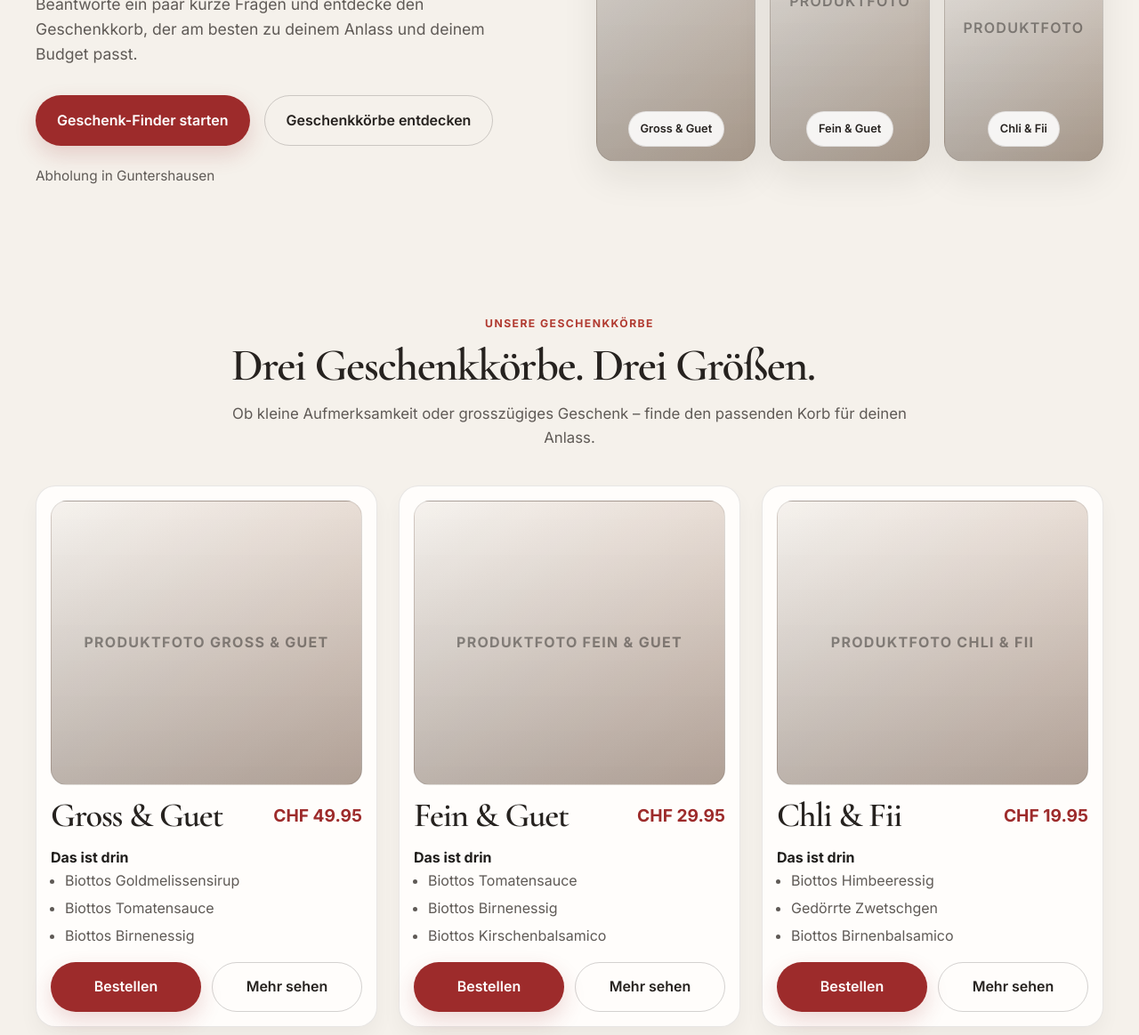
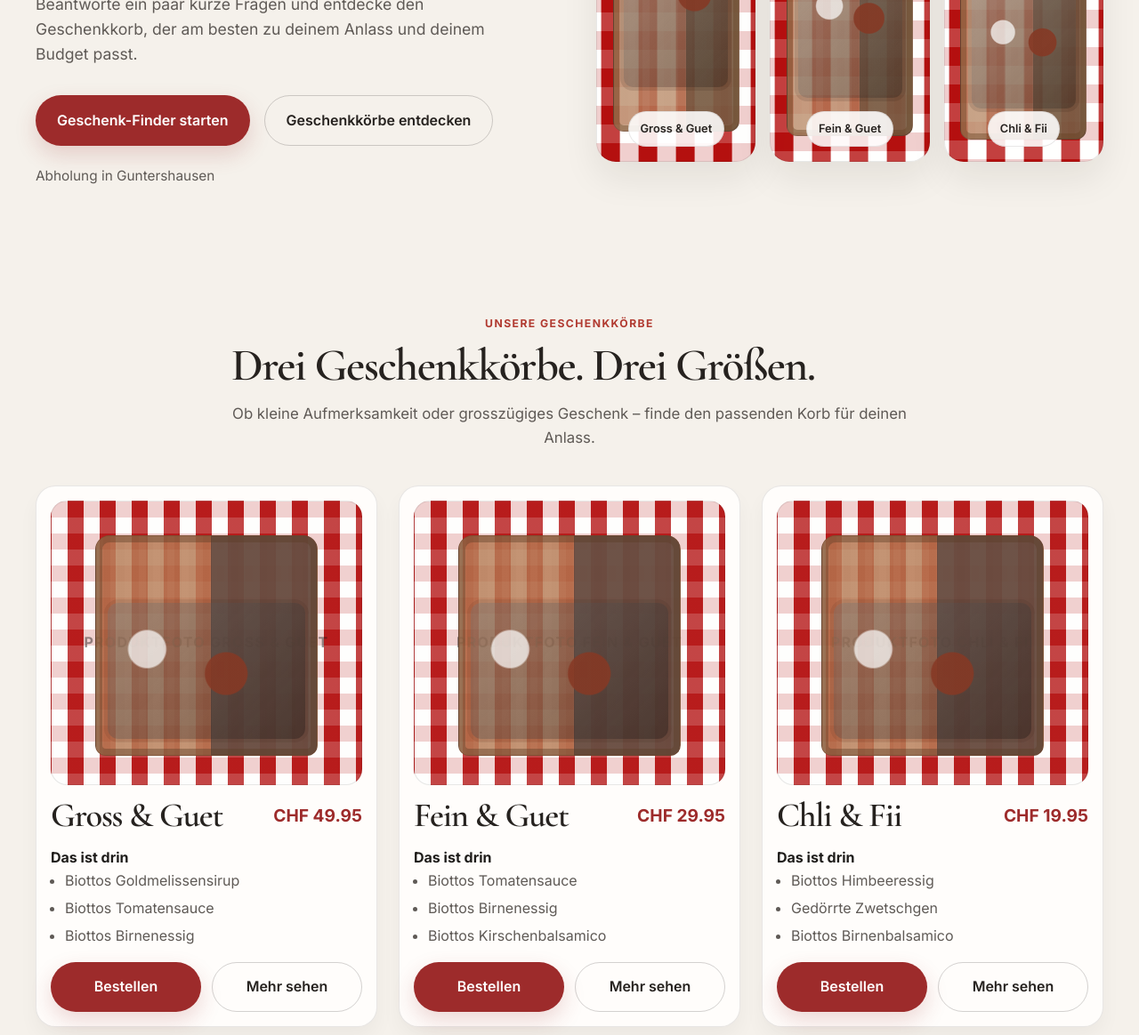
Before and after one commit to travellerswiss01/biottos-laedeli, a plain HTML site: page index.html in a window 1280 px wide. Shown: the part 457-1621 px from the top of the page at 89% size. Drawn offline with nearby package versions, Linux system fonts and the light colour scheme.

Commit message:
Bildplatzhalter optisch mit regionalem Geschenkkorb-Design verbessern, damit die Seite bereits nach den echten Produktfotos aussieht.

```diff
--- a/script.js
+++ b/script.js
@@ -122,7 +122,7 @@
 
   container.innerHTML = products.map((product) => `
     <article class="product-card" data-product-id="${product.id}">
-      <div class="product-image">${product.mainImage}</div>
+      <div class="product-image product-image--${product.id}">${product.mainImage}</div>
       <div class="product-meta">
         <h3>${product.name}</h3>
         <span class="price">${formatPrice(product.price)}</span>
@@ -283,7 +283,7 @@
         <p class="eyebrow">Unser Vorschlag für dich</p>
       </div>
 
-      <div class="result-visual">${product.mainImage}</div>
+      <div class="result-visual result-visual--${product.id}">${product.mainImage}</div>
 
       <div class="result-head">
         <div>
--- a/styles.css
+++ b/styles.css
@@ -309,27 +309,42 @@
   border-radius: 22px;
   overflow: hidden;
   min-height: 320px;
-  background: linear-gradient(180deg, rgba(255,255,255,0.12), rgba(0,0,0,0.18)),
-    linear-gradient(135deg, #f5f1eb, #dcd4cc 50%, #c9b7a6);
   border: 1px solid var(--line);
   box-shadow: var(--shadow);
   display: flex;
   align-items: end;
   justify-content: center;
   padding: 1rem;
+  background:
+    linear-gradient(90deg, rgba(255,255,255,0.75) 0 50%, rgba(175,0,0,0.75) 50% 100%),
+    linear-gradient(0deg, rgba(255,255,255,0.75) 0 50%, rgba(175,0,0,0.75) 50% 100%);
+  background-size: 42px 42px, 42px 42px;
+  background-repeat: repeat;
+  background-position: center;
 }
 
 .photo-card::before {
-  content: "Produktfoto";
+  content: "";
   position: absolute;
-  inset: 0;
-  display: grid;
-  place-items: center;
-  color: rgba(26, 24, 22, 0.45);
-  font-size: 1rem;
-  font-weight: 600;
-  letter-spacing: 0.08em;
-  text-transform: uppercase;
+  inset: 14% 10% 8% 10%;
+  border-radius: 18px 18px 12px 12px;
+  background:
+    linear-gradient(90deg, rgba(182,133,96,0.75) 0 58%, rgba(120,91,66,0.92) 58% 100%),
+    repeating-linear-gradient(90deg, rgba(255,255,255,0.16), rgba(255,255,255,0.16) 8px, rgba(0,0,0,0.02) 8px, rgba(0,0,0,0.02) 16px);
+  border: 1px solid rgba(75,46,30,0.5);
+  box-shadow: inset 0 0 0 6px rgba(100,65,34,0.4);
+}
+
+.photo-card::after {
+  content: "";
+  position: absolute;
+  inset: 32% 17% 20% 17%;
+  border-radius: 10px;
+  background:
+    radial-gradient(circle at 30% 40%, rgba(255,255,255,0.7) 0 11%, rgba(255,255,255,0) 12%),
+    radial-gradient(circle at 68% 48%, rgba(130,55,35,0.9) 0 14%, rgba(0,0,0,0.18) 15% 100%),
+    linear-gradient(135deg, rgba(255,255,255,0.25), rgba(0,0,0,0.12));
+  box-shadow: 0 0 0 4px rgba(34,18,9,0.12);
 }
 
 .photo-one {
@@ -393,14 +408,53 @@
   border: 1px solid var(--line);
   min-height: 320px;
   overflow: hidden;
-  background: linear-gradient(180deg, rgba(255,255,255,0.15), rgba(0,0,0,0.18)),
-    linear-gradient(135deg, #f4f0eb, #d6c2b5);
   display: grid;
   place-items: center;
   color: rgba(26, 24, 22, 0.45);
   font-weight: 700;
   letter-spacing: 0.08em;
   text-transform: uppercase;
+  background:
+    linear-gradient(90deg, rgba(255,255,255,0.75) 0 50%, rgba(180,18,18,0.78) 50% 100%),
+    linear-gradient(0deg, rgba(255,255,255,0.75) 0 50%, rgba(180,18,18,0.78) 50% 100%);
+  background-size: 36px 36px, 36px 36px;
+  background-repeat: repeat;
+}
+
+.product-image::before {
+  content: "";
+  position: absolute;
+  inset: 12% 14% 10% 14%;
+  border-radius: 16px 16px 12px 12px;
+  background:
+    linear-gradient(90deg, rgba(181,121,81,0.8) 0 52%, rgba(104,76,64,0.96) 52% 100%),
+    repeating-linear-gradient(90deg, rgba(255,255,255,0.14), rgba(255,255,255,0.14) 8px, rgba(0,0,0,0.04) 8px, rgba(0,0,0,0.04) 16px);
+  border: 1px solid rgba(103,64,39,0.7);
+  box-shadow: inset 0 0 0 7px rgba(90,61,39,0.4);
+}
+
+.product-image::after {
+  content: "";
+  position: absolute;
+  inset: 36% 18% 16% 18%;
+  border-radius: 12px;
+  background:
+    radial-gradient(circle at 20% 34%, rgba(255,255,255,0.7) 0 10%, transparent 11%),
+    radial-gradient(circle at 60% 52%, rgba(130,55,35,0.9) 0 15%, rgba(0,0,0,0.22) 16% 100%),
+    linear-gradient(135deg, rgba(255,255,255,0.2), rgba(0,0,0,0.1));
+  box-shadow: 0 0 0 4px rgba(34,18,9,0.08);
+}
+
+.product-image--grossGuet {
+  background-color: #f5efe8;
+}
+
+.product-image--feinGuet {
+  background-color: #f5efe8;
+}
+
+.product-image--chliFii {
+  background-color: #f5efe8;
 }
 
 .product-card h3 {
@@ -552,17 +606,45 @@
 }
 
 .result-visual {
+  position: relative;
   border-radius: 16px;
   min-height: 260px;
-  background: linear-gradient(180deg, rgba(255,255,255,0.18), rgba(0,0,0,0.18)),
-    linear-gradient(135deg, #f1ece7, #d7c1b0);
   border: 1px solid var(--line);
   display: grid;
   place-items: center;
-  color: rgba(26, 24, 22, 0.45);
+  color: rgba(26, 24, 22, 0.55);
   font-weight: 700;
   letter-spacing: 0.08em;
   text-transform: uppercase;
+  overflow: hidden;
+  background:
+    linear-gradient(90deg, rgba(255,255,255,0.75) 0 50%, rgba(180,18,18,0.78) 50% 100%),
+    linear-gradient(0deg, rgba(255,255,255,0.75) 0 50%, rgba(180,18,18,0.78) 50% 100%);
+  background-size: 32px 32px, 32px 32px;
+}
+
+.result-visual::before {
+  content: "";
+  position: absolute;
+  inset: 10% 13% 12% 13%;
+  border-radius: 14px 14px 10px 10px;
+  background:
+    linear-gradient(90deg, rgba(181,121,81,0.8) 0 52%, rgba(104,76,64,0.96) 52% 100%),
+    repeating-linear-gradient(90deg, rgba(255,255,255,0.14), rgba(255,255,255,0.14) 8px, rgba(0,0,0,0.04) 8px, rgba(0,0,0,0.04) 16px);
+  border: 1px solid rgba(103,64,39,0.7);
+  box-shadow: inset 0 0 0 7px rgba(90,61,39,0.4);
+}
+
+.result-visual::after {
+  content: "";
+  position: absolute;
+  inset: 34% 20% 18% 20%;
+  border-radius: 10px;
+  background:
+    radial-gradient(circle at 20% 34%, rgba(255,255,255,0.7) 0 10%, transparent 11%),
+    radial-gradient(circle at 60% 52%, rgba(130,55,35,0.9) 0 15%, rgba(0,0,0,0.22) 16% 100%),
+    linear-gradient(135deg, rgba(255,255,255,0.2), rgba(0,0,0,0.1));
+  box-shadow: 0 0 0 4px rgba(34,18,9,0.08);
 }
 
 .result-head {
```
